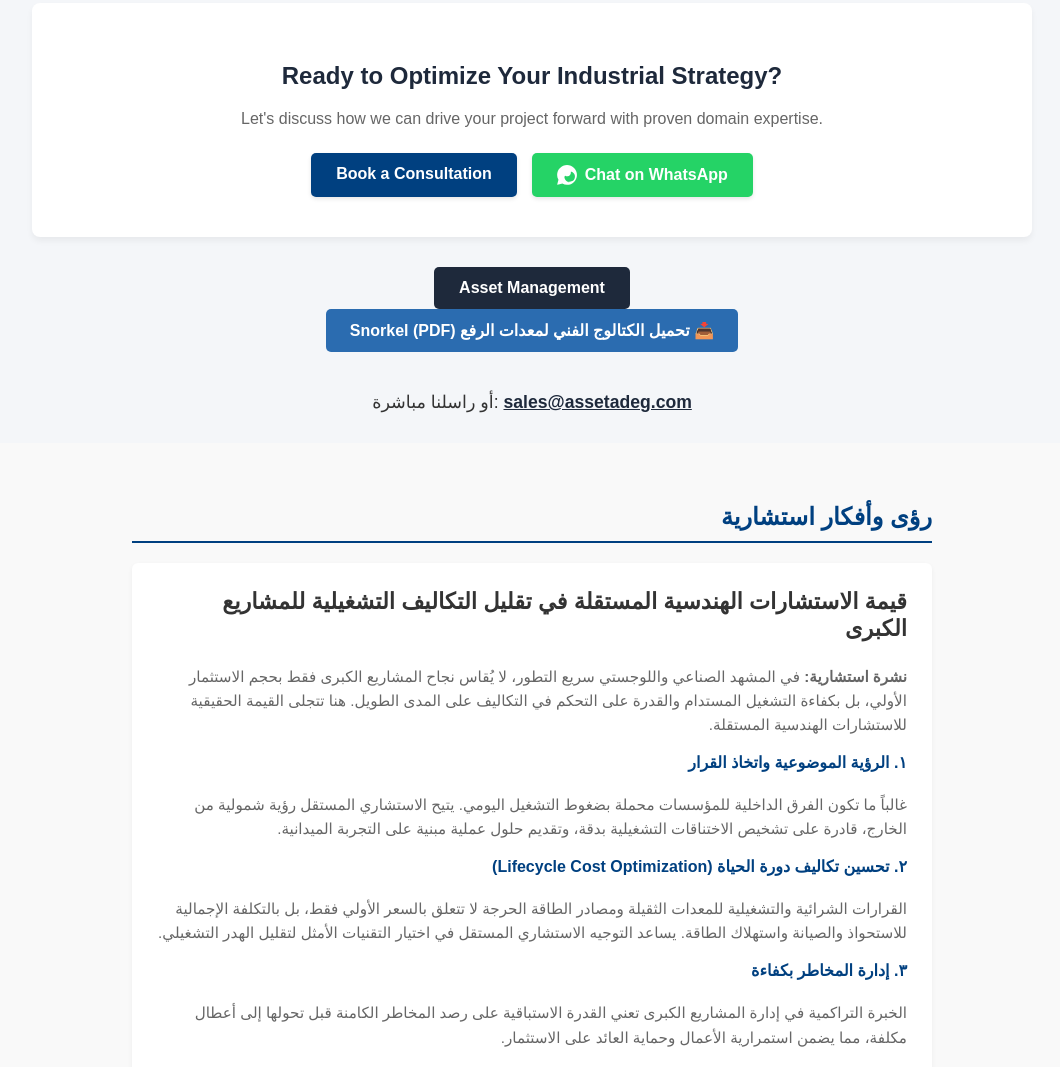
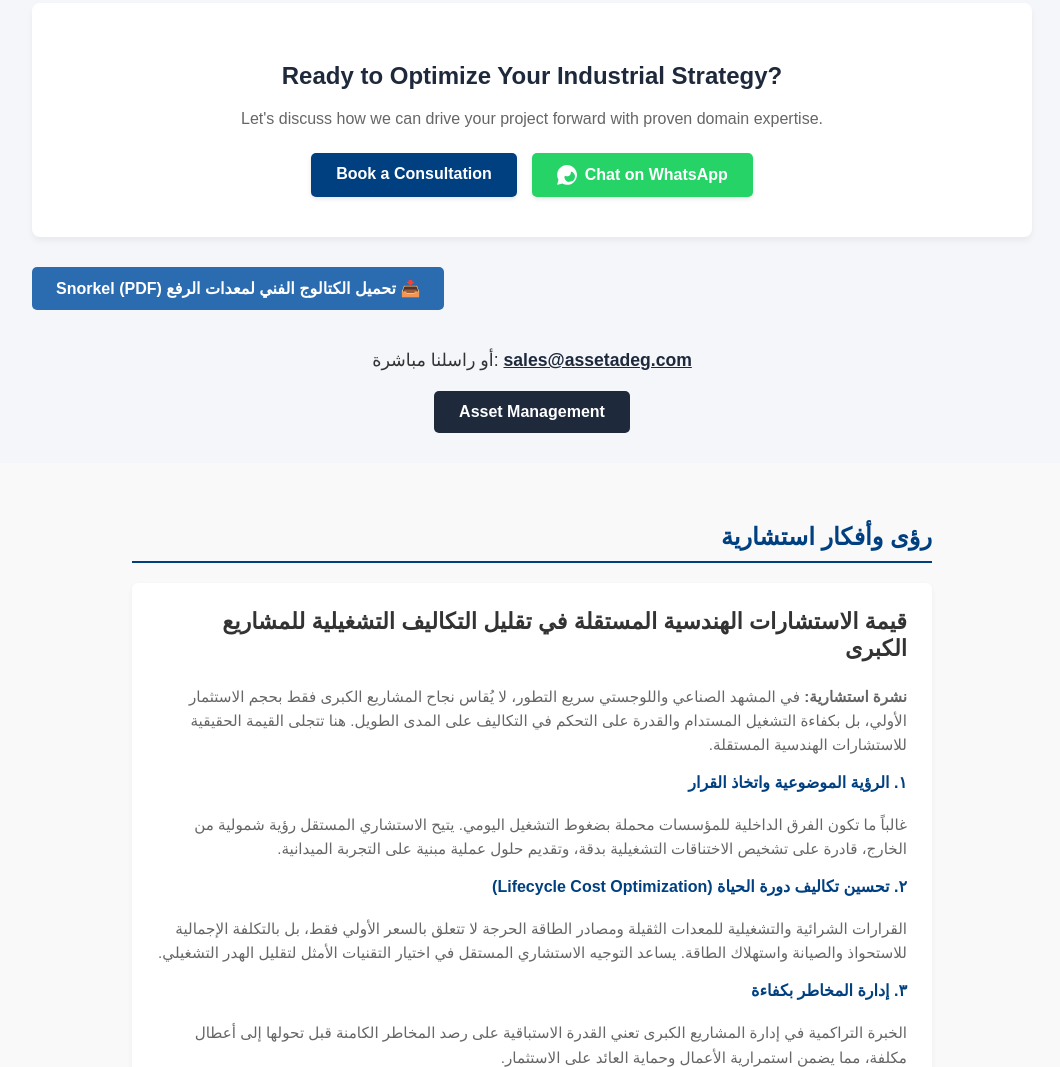
Before and after one commit to Mahmoud69-Fathy/consultant-site, a plain HTML site: page index.html in a window 1280 px wide. Shown: the part 823-1890 px from the top of the page, without its empty margins (108-1168 px from the left). Drawn offline with Linux system fonts and the light colour scheme.

Commit message:
Fix Asset Management button placement inside CTA

```diff
--- a/index.html
+++ b/index.html
@@ -71,11 +71,7 @@
             </div>
 
         </div>
-<div
-style="text-align: center; margin: 30px 0;">
-<div style="text-align: center; margin-top: 20px;">
-<a href="asset-management.html" style="background-color: #1e293b; color: white; padding: 12px 25px; border-radius: 5px; text-decoration: none; font-weight: bold; display: inline-block;">Asset Management</a>
-</div>
+
   <a href="snorkel.pdf" target="_blank"" target="_blank" style="background-color: #2b6cb0; color: white; padding: 12px 24px; text-decoration: none; border-radius: 5px; font-weight: bold; display: inline-block; direction: rtl;">
         📥 تحميل الكتالوج الفني لمعدات الرفع Snorkel (PDF)
     </a>
@@ -84,6 +80,9 @@ style="text-align: center; margin: 30px 0;">
 </div>
 <div style="text-align: center; margin: 20px 0;">
 <p style="font-size: 1.1rem; color: #333;">أو راسلنا مباشرة: <a href="mailto:sales@assetadeg.com" style="color: #1e293b; font-weight: bold;">sales@assetadeg.com</a></p>
+</div>
+<div style="text-align: center; margin-top: 20px;">
+<a href="asset-management.html" style="background-color: #1e293b; color: white; padding: 12px 25px; border-radius: 5px; text-decoration: none; font-weight: bold; display: inline-block;">Asset Management</a>
 </div>
 
 
```
